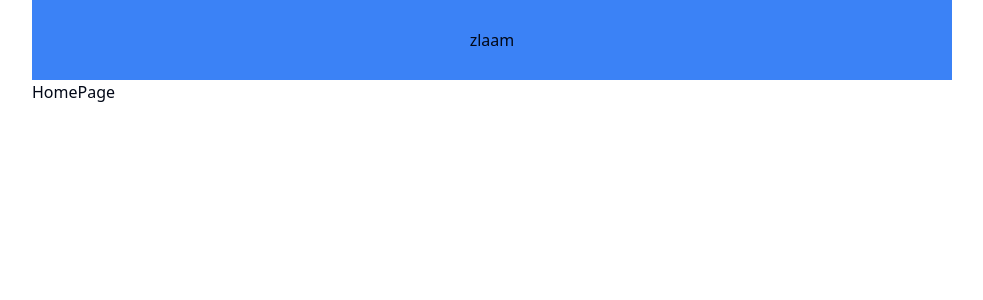
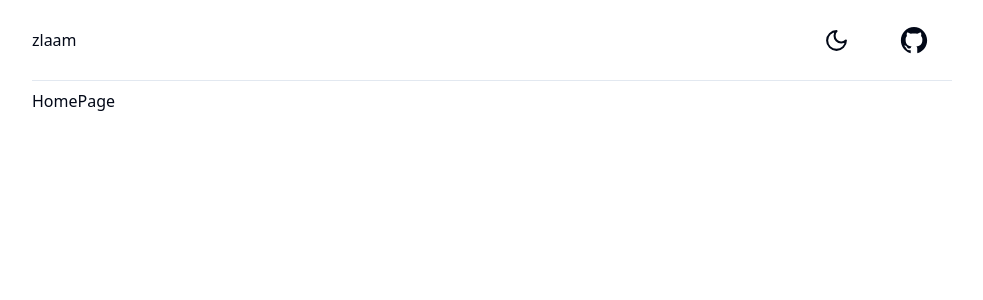
Before and after one commit to mr-zlaam/random-station, a React (Vite) app: page / in a window 1280 px wide. Shown: the top 300 px of the page, without its empty margins (148-1131 px from the left). Built offline with nearby package versions, Linux system fonts and the light colour scheme; the HTML template or start-up script is replaced by a standard one.

Commit message:
chore: add header/navbar to the app

```diff
--- a/src/App.tsx
+++ b/src/App.tsx
@@ -5,7 +5,9 @@ import HomePage from "./app/pages/home/homePage";
 export default function App() {
   return (
     <PageWrapper className="max-w-[1000px]">
-      <Header />
+      <div className="sticky top-0 left-0 w-full border-b mb-2">
+        <Header />
+      </div>
       <HomePage />
     </PageWrapper>)
 }
--- a/src/app/components/header/header.tsx
+++ b/src/app/components/header/header.tsx
@@ -1,8 +1,20 @@
+import DivWrapper from "@/_components/DivWrapper";
+import { ModeToggle } from "@/components/mode-toggle";
+import { IoLogoGithub } from "react-icons/io";
 export default function Header() {
   return (
-    <header className="h-[80px] w-full bg-red-500">
-      <nav className="bg-blue-500 h-full flex items-center justify-around">
+    <header className="h-[80px] w-full">
+      <nav className="h-full flex items-center justify-between bg-background backdrop-blur-md">
         <h1>zlaam</h1>
+        <div className="flex items-center ">
+          <ModeToggle />
+          <DivWrapper>
+            <a href="https://github.com/mr-zlaam/random-station" target="_blank" >
+
+              <IoLogoGithub size={30} className="cursor-pointer" />
+            </a>
+          </DivWrapper>
+        </div>
 
       </nav>
     </header>
```
